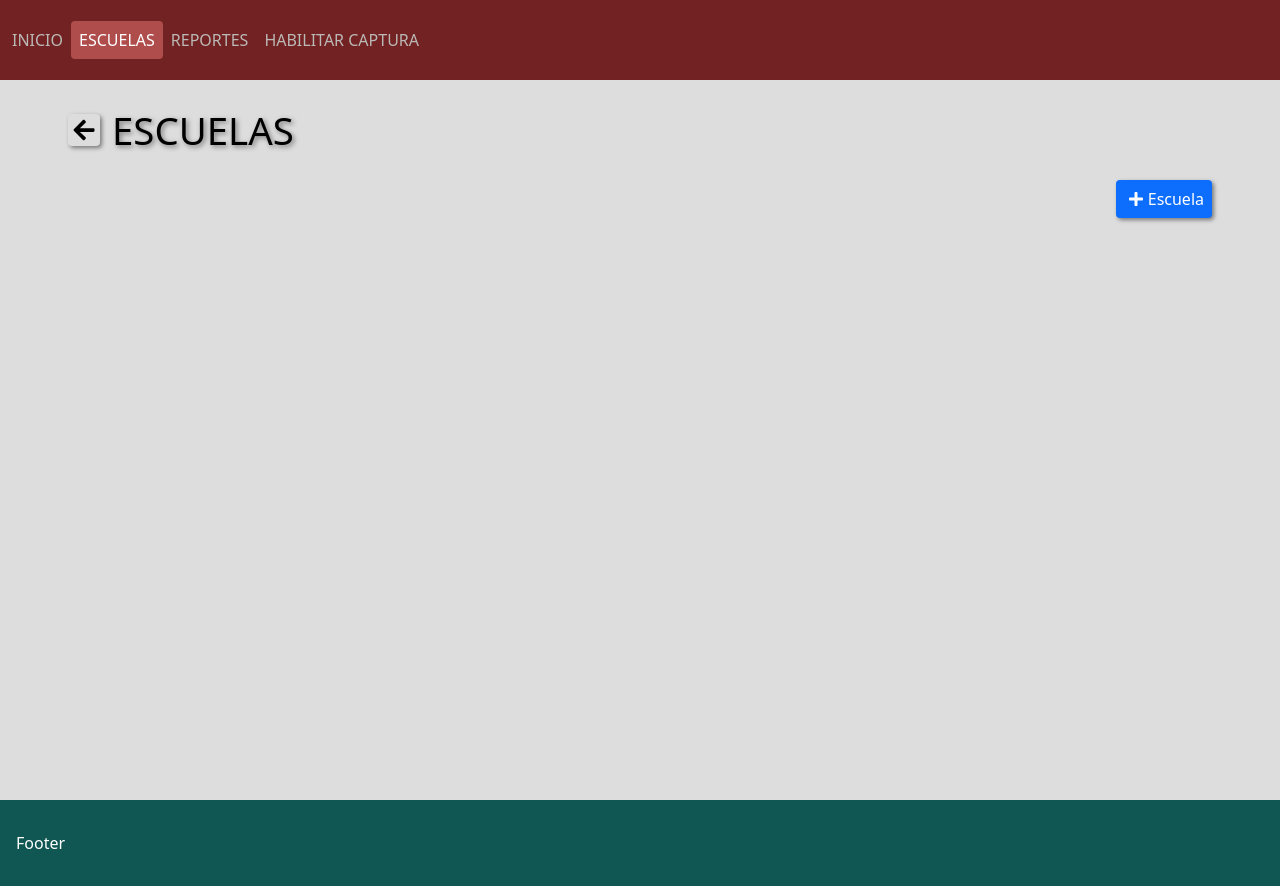
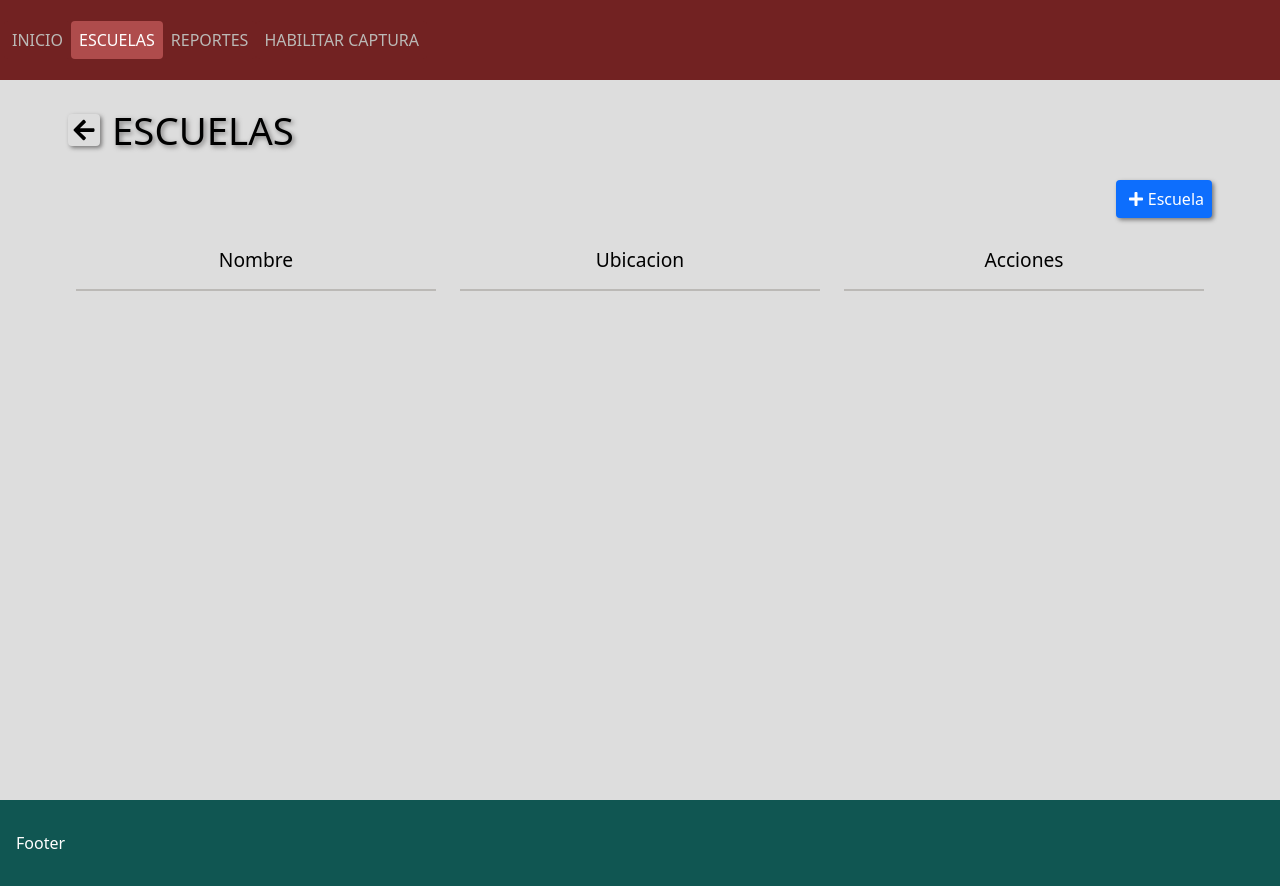
Before and after one commit to MiloJuarez/sce-react, a React app: page / in a window 1280 px wide. Built offline with nearby package versions, Linux system fonts and the light colour scheme.

Commit message:
Created table head and column header

```diff
--- /dev/null
+++ b/src/components/TblColumnHeader.jsx
@@ -0,0 +1,9 @@
+import React from "react";
+
+import "@styles/TblColumnHeader.scss";
+
+const TblColumnHeader = ({ label }) => {
+    return <h2 className='TblColumnHeader'>{label}</h2>;
+};
+
+export default TblColumnHeader;
--- /dev/null
+++ b/src/components/TblHeader.jsx
@@ -0,0 +1,14 @@
+import React from "react";
+
+import "@styles/TblHeader.scss";
+
+const TblHeader = ({ children, columns }) => {
+    return (
+        <div
+            className={`TblHeader ${columns !== null ? "col-" + columns : ""}`}>
+            {children}
+        </div>
+    );
+};
+
+export default TblHeader;
--- a/src/pages/Schools.jsx
+++ b/src/pages/Schools.jsx
@@ -6,6 +6,8 @@ import BtnArrowBack from "@components/BtnArrowBack";
 import ContentHeader from "@components/ContentHeader";
 import BtnAddResource from "@components/BtnAddResource";
 import ContentActions from "@components/ContentActions";
+import TblColumnHeader from "@components/TblColumnHeader";
+import TblHeader from "@components/TblHeader";
 
 const Schools = () => {
     return (
@@ -17,6 +19,11 @@ const Schools = () => {
             <ContentActions>
                 <BtnAddResource model={"Escuela"} />
             </ContentActions>
+            <TblHeader columns={3}>
+                <TblColumnHeader label={"Nombre"} />
+                <TblColumnHeader label={"Ubicacion"} />
+                <TblColumnHeader label={"Acciones"} />
+            </TblHeader>
         </div>
     );
 };
--- /dev/null
+++ b/src/styles/TblColumnHeader.scss
@@ -0,0 +1,10 @@
+@use "vars";
+
+.TblColumnHeader {
+    width: calc(100% - vars.$pContent);
+    padding: vars.$pComponent 0 vars.$pContainer 0;
+    font-size: vars.$bFont;
+    font-weight: vars.$fw-light;
+    text-align: center;
+    border-bottom: vars.$border solid vars.$gray;
+}
--- /dev/null
+++ b/src/styles/TblHeader.scss
@@ -0,0 +1,25 @@
+.TblHeader {
+    display: grid;
+    grid-template-columns: 1fr;
+    width: 100%;
+    justify-items: center;
+    box-sizing: border-box;
+}
+.col-2 {
+    grid-template-columns: 1fr 1fr;
+}
+.col-3 {
+    grid-template-columns: repeat(3, 1fr);
+}
+.col-4 {
+    grid-template-columns: repeat(4, 1fr);
+}
+.col-5 {
+    grid-template-columns: repeat(5, 1fr);
+}
+.col-6 {
+    grid-template-columns: repeat(6, 1fr);
+}
+.col-7 {
+    grid-template-columns: repeat(7, 1fr);
+}
--- a/src/styles/_vars.scss
+++ b/src/styles/_vars.scss
@@ -43,7 +43,7 @@ $fw-light: 500;
 
 //* BORDER VARS
 $bradius: 4px;
-$border: 1px;
+$border: 2px;
 
 //* BREAKPOINT
 $brMaxWidth: 800px;
```
